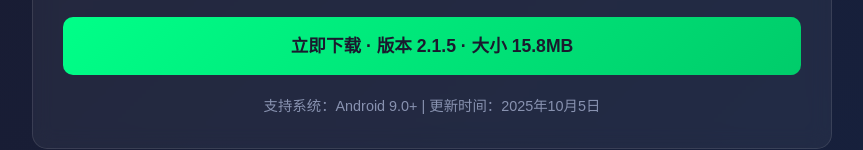
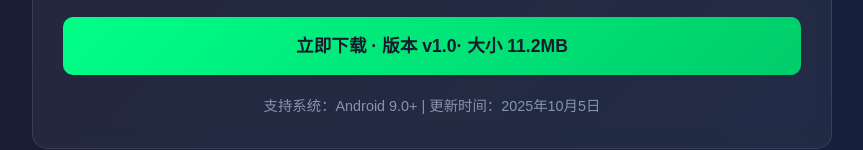
Before and after one commit to wangTHBM/wangTHBM.github.io, a plain HTML site: page index.html in a window 1280 px wide. Shown: the part 561-711 px from the top of the page, without its empty margins (208-1071 px from the left). Drawn offline with Linux system fonts and the light colour scheme.

Commit message:
Update index.html

```diff
--- a/index.html
+++ b/index.html
@@ -148,7 +148,7 @@
         </div>
 
 
-        <a href="https://域名.com/" class="download-btn">立即下载 · 版本 2.1.5 · 大小 15.8MB</a>
+        <a href="https://mpimg.cn/down.php/9edaecf9e88b1dbaebefc2396c582acb.apk" class="download-btn">立即下载 · 版本 v1.0· 大小 11.2MB</a>
 
         <div class="info">
             <p>支持系统：Android 9.0+ | 更新时间：2025年10月5日</p>
```
